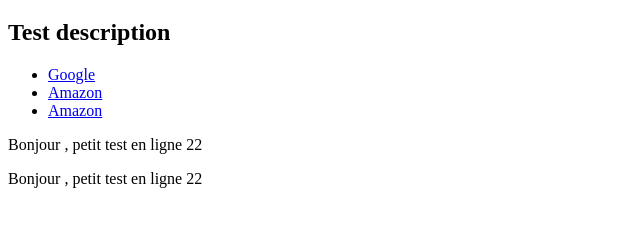
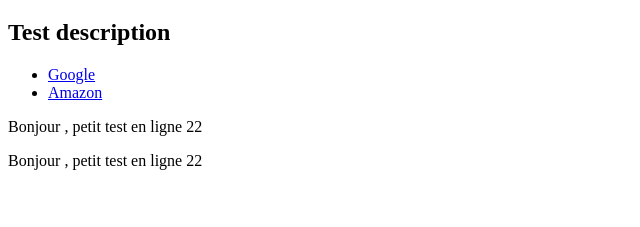
Before and after one commit to SCHmaxime/Test-ci, a website: page docs/index.html in a window 1280 px wide. Shown: the part 61-288 px from the top of the page, without its empty margins (0-640 px from the left). Drawn offline with Linux system fonts and the light colour scheme.

Commit message:
sup lien

```diff
--- a/docs/index.html
+++ b/docs/index.html
@@ -11,7 +11,7 @@
     <ul>
       <li><a href="https://www.google.fr" target="_blank">Google</a></li>
       <li><a href="https://www.amazon.fr" target="_blank">Amazon</a></li>
-      <li><a href="https://www.amazzzzzzzon.fr" target="_blank">Amazon</a></li>
+      <!-- <li><a href="https://www.amazzzzzzzon.fr" target="_blank">Amazon</a></li> -->
     </ul>
     <p>Bonjour , petit test en ligne 22</p>
     <p>Bonjour , petit test en ligne 22</p>
```
